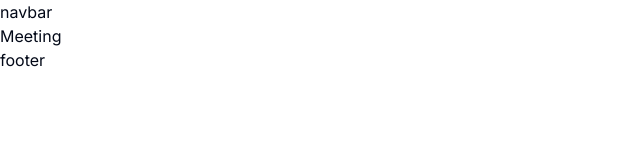
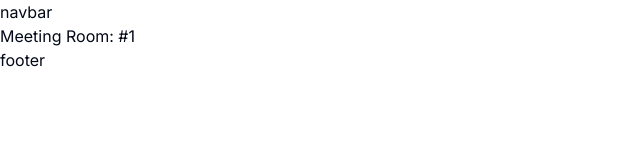
Before and after one commit to SahilSanghar/Meet_Point, a Next.js app: page /meeting/1 in a window 1280 px wide. Shown: the top 160 px of the page, without its empty margins (0-640 px from the left). Built offline with nearby package versions, Linux system fonts and the light colour scheme.

Commit message:
Docs - Initial Meeting file

```diff
--- a/app/(root)/meeting/[id]/page.tsx
+++ b/app/(root)/meeting/[id]/page.tsx
@@ -1,8 +1,8 @@
 import React from 'react'
 
-const Meeting = () => {
+const Meeting = ({ params }: { params: { id: string }}) => {
 return (
-    <div>Meeting</div>
+    <div>Meeting Room: #{params.id}</div>
 )
 }
 
```
